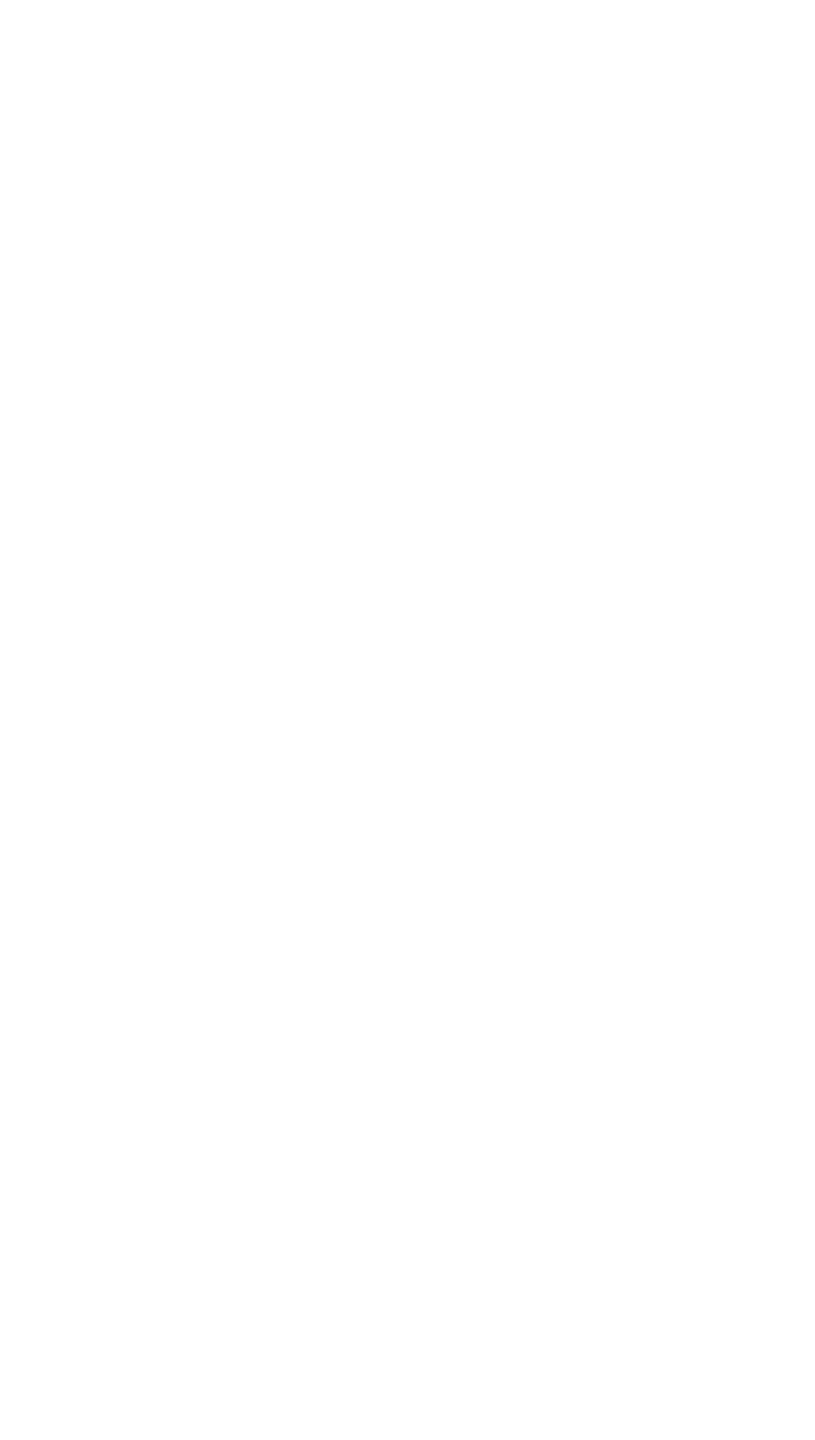
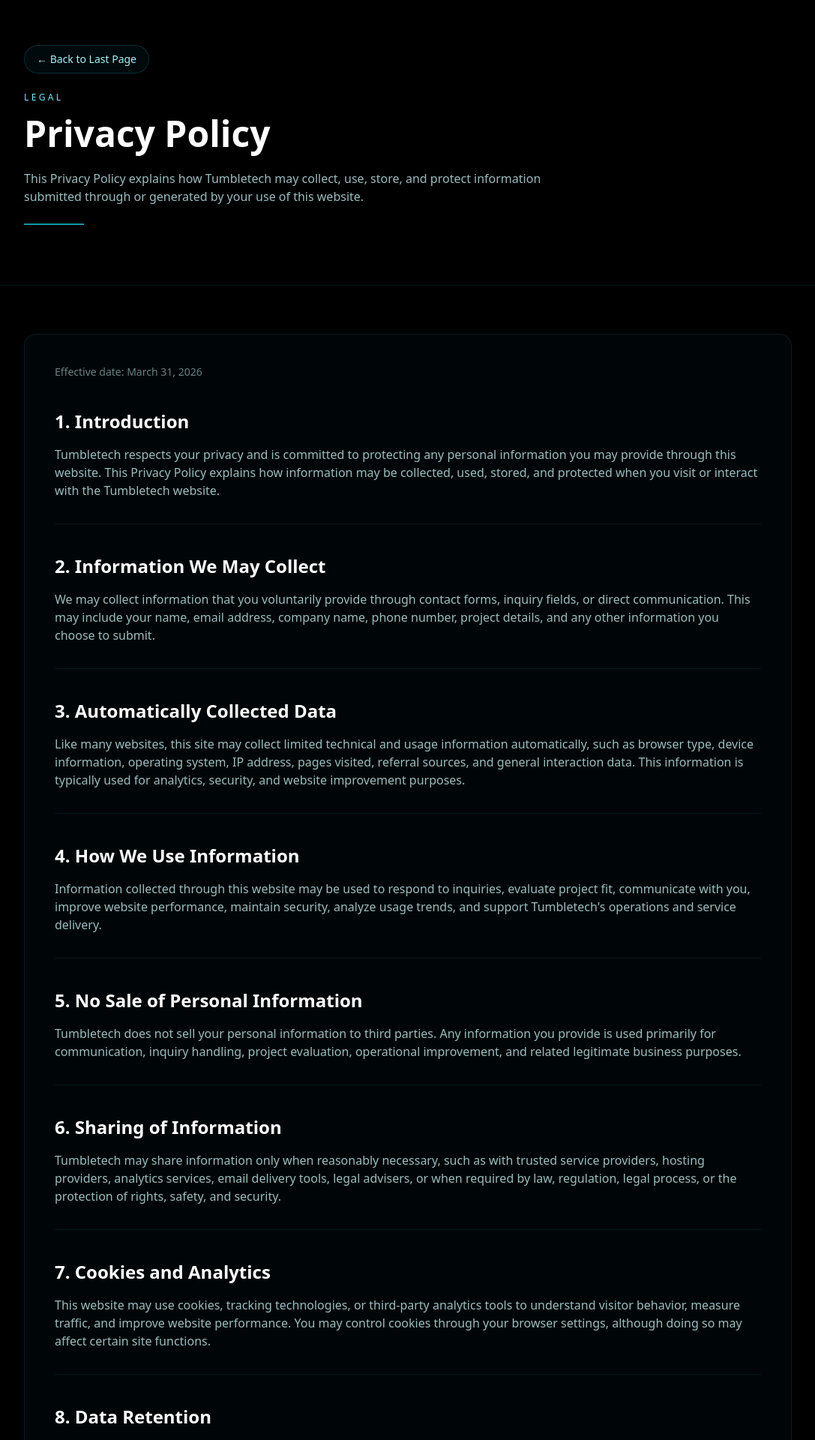
Before and after one commit to tumbletech/tumbletech.dev7, a React (Vite) app: page /privacy-policy in a window 1280 px wide. Before the commit this address had no page. Shown: the part 20-1940 px from the top of the page at 75% size, without its empty margins (96-1183 px from the left). Before the commit the page ends 800 px from the top, so only its background shows below. Built offline with nearby package versions, Linux system fonts and the light colour scheme.

Commit message:
Add: Privacy Policy and User Agreement update pages and route

```diff
--- a/src/App.jsx
+++ b/src/App.jsx
@@ -1,8 +1,9 @@
 import React, { useEffect, useMemo, useRef, useState } from "react";
 import { motion, useAnimation, AnimatePresence } from "framer-motion";
 import ContactSection from "./components/ContactSection";
-import { Routes, Route } from "react-router-dom";
+import { Routes, Route, Link } from "react-router-dom";
 import UserAgreement from "./pages/UserAgreement";
+import PrivacyPolicy from "./pages/PrivacyPolicy";
 
 /* ======================= USER AGREEMENT ======================== */
 export default function App () {
@@ -10,6 +11,7 @@
     <Routes>
       <Route path="/" element={<Homepage />} />
       <Route path="/user-agreement" element={<UserAgreement />} />
+      <Route path="/privacy-policy" element={<PrivacyPolicy />} />
     </Routes>
   );
 }
@@ -107,20 +109,20 @@
 
                 <ul className="space-y-2">
                   <li>
-                    <a
-                      href="/privacy-policy"
+                    <Link
+                      to="/privacy-policy"
                       className="transition hover:text-cyan-200"
                     >
                       Privacy Policy
-                    </a>
+                    </Link>
                   </li>
                   <li>
-                    <a
-                      href="/user-agreement"
+                    <Link
+                      to="/user-agreement"
                       className="transition hover:text-cyan-200"
                     >
                       User Agreement
-                    </a>
+                    </Link>
                   </li>
                 </ul>
               </div>
--- /dev/null
+++ b/src/pages/PrivacyPolicy.jsx
@@ -0,0 +1,128 @@
+import React from "react";
+import { useNavigate } from "react-router-dom";
+
+export default function PrivacyPolicy() {
+  const navigate = useNavigate();
+  const sections = [
+    {
+      title: "1. Introduction",
+      body: `Tumbletech respects your privacy and is committed to protecting any personal information you may provide through this website. This Privacy Policy explains how information may be collected, used, stored, and protected when you visit or interact with the Tumbletech website.`,
+    },
+    {
+      title: "2. Information We May Collect",
+      body: `We may collect information that you voluntarily provide through contact forms, inquiry fields, or direct communication. This may include your name, email address, company name, phone number, project details, and any other information you choose to submit.`,
+    },
+    {
+      title: "3. Automatically Collected Data",
+      body: `Like many websites, this site may collect limited technical and usage information automatically, such as browser type, device information, operating system, IP address, pages visited, referral sources, and general interaction data. This information is typically used for analytics, security, and website improvement purposes.`,
+    },
+    {
+      title: "4. How We Use Information",
+      body: `Information collected through this website may be used to respond to inquiries, evaluate project fit, communicate with you, improve website performance, maintain security, analyze usage trends, and support Tumbletech's operations and service delivery.`,
+    },
+    {
+      title: "5. No Sale of Personal Information",
+      body: `Tumbletech does not sell your personal information to third parties. Any information you provide is used primarily for communication, inquiry handling, project evaluation, operational improvement, and related legitimate business purposes.`,
+    },
+    {
+      title: "6. Sharing of Information",
+      body: `Tumbletech may share information only when reasonably necessary, such as with trusted service providers, hosting providers, analytics services, email delivery tools, legal advisers, or when required by law, regulation, legal process, or the protection of rights, safety, and security.`,
+    },
+    {
+      title: "7. Cookies and Analytics",
+      body: `This website may use cookies, tracking technologies, or third-party analytics tools to understand visitor behavior, measure traffic, and improve website performance. You may control cookies through your browser settings, although doing so may affect certain site functions.`,
+    },
+    {
+      title: "8. Data Retention",
+      body: `Tumbletech may retain submitted or collected information for as long as reasonably necessary for communication, recordkeeping, business operations, legal compliance, dispute resolution, and security purposes, unless a longer retention period is required or permitted by law.`,
+    },
+    {
+      title: "9. Data Security",
+      body: `Reasonable administrative, technical, and organizational measures are taken to help protect information against unauthorized access, misuse, alteration, disclosure, or destruction. However, no website, email transmission, or digital storage system can be guaranteed to be absolutely secure.`,
+    },
+    {
+      title: "10. Third-Party Services and Links",
+      body: `This website may contain links to third-party platforms, social media pages, video platforms, external tools, or embedded services. Tumbletech is not responsible for the privacy practices, content, or security of those third-party services, and users should review their separate policies where applicable.`,
+    },
+    {
+      title: "11. Children's Privacy",
+      body: `This website is not intended to knowingly collect personal information from children without appropriate supervision or lawful basis. If you believe that personal information from a child has been submitted improperly, please contact Tumbletech so appropriate action can be taken.`,
+    },
+    {
+      title: "12. Your Choices",
+      body: `You may choose not to provide personal information through this website. However, doing so may limit Tumbletech's ability to respond to your inquiry or provide requested information. You may also request correction or deletion of certain submitted information, subject to applicable legal and operational limitations.`,
+    },
+    {
+      title: "13. Changes to This Privacy Policy",
+      body: `Tumbletech may update or revise this Privacy Policy from time to time without prior notice. Any updates will become effective once posted on this website. Continued use of the website after changes are posted constitutes acceptance of the revised policy.`,
+    },
+    {
+      title: "14. Contact",
+      body: `If you have questions regarding this Privacy Policy or how information may be handled through this website, you may contact Tumbletech through the contact channels provided on the site.`,
+    },
+  ];
+
+  return (
+    <div className="min-h-screen bg-black text-white">
+      <section className="border-b border-cyan-500/10 px-5 py-16 md:px-8 md:py-20">
+        <div className="mx-auto max-w-5xl">
+
+          <button
+            onClick={() => navigate(-1)}
+            className="mb-6 inline-flex items-center gap-2 rounded-full border border-cyan-400/20 bg-cyan-500/5 px-4 py-2 text-sm text-cyan-200 transition hover:border-cyan-300/40 hover:bg-cyan-500/10 hover:text-white"
+            >
+            ← Back to Last Page
+            </button>
+
+          <div className="text-xs uppercase tracking-[0.28em] text-cyan-300">
+            Legal
+          </div>
+
+          <h1 className="mt-4 text-4xl font-semibold text-white md:text-5xl">
+            Privacy Policy
+          </h1>
+
+          <p className="mt-6 max-w-3xl text-sm leading-8 text-cyan-100/75 md:text-base">
+            This Privacy Policy explains how Tumbletech may collect, use,
+            store, and protect information submitted through or generated by
+            your use of this website.
+          </p>
+
+          <div className="mt-6 h-[2px] w-20 bg-cyan-400/70" />
+        </div>
+      </section>
+
+      <section className="px-5 py-14 md:px-8 md:py-16">
+        <div className="mx-auto max-w-5xl rounded-2xl border border-cyan-500/15 bg-cyan-500/[0.03] p-6 md:p-10">
+          <div className="mb-10 text-sm text-cyan-100/50">
+            Effective date: March 31, 2026
+          </div>
+
+          <div className="space-y-10">
+            {sections.map((section) => (
+              <div
+                key={section.title}
+                className="border-b border-cyan-500/10 pb-8 last:border-b-0 last:pb-0"
+              >
+                <h2 className="text-xl font-semibold text-white md:text-2xl">
+                  {section.title}
+                </h2>
+
+                <p className="mt-4 text-sm leading-8 text-cyan-100/75 md:text-base">
+                  {section.body}
+                </p>
+              </div>
+            ))}
+          </div>
+
+          <div className="mt-12 rounded-xl border border-cyan-400/20 bg-black/40 p-5">
+            <p className="text-sm leading-7 text-cyan-100/70">
+              By using this website, you acknowledge this Privacy Policy and
+              agree to the handling of information as described here.
+            </p>
+          </div>
+        </div>
+      </section>
+    </div>
+  );
+}
--- a/src/pages/UserAgreement.jsx
+++ b/src/pages/UserAgreement.jsx
@@ -1,6 +1,8 @@
 import React from "react";
+import { useNavigate } from "react-router-dom";
 
 export default function UserAgreement() {
+  const navigate = useNavigate();
   const sections = [
     {
       title: "1. Acceptance of Terms",
@@ -64,6 +66,13 @@
     <div className="min-h-screen bg-black text-white">
       <section className="border-b border-cyan-500/10 px-5 py-16 md:px-8 md:py-20">
         <div className="mx-auto max-w-5xl">
+           <button
+                onClick={() => navigate(-1)}
+                className="mb-6 inline-flex items-center gap-2 rounded-full border border-cyan-400/20 bg-cyan-500/5 px-4 py-2 text-sm text-cyan-200 transition hover:border-cyan-300/40 hover:bg-cyan-500/10 hover:text-white"
+                >
+                ← Back to Last Page
+           </button>
+
           <div className="text-xs uppercase tracking-[0.28em] text-cyan-300">
             Legal
           </div>
```
